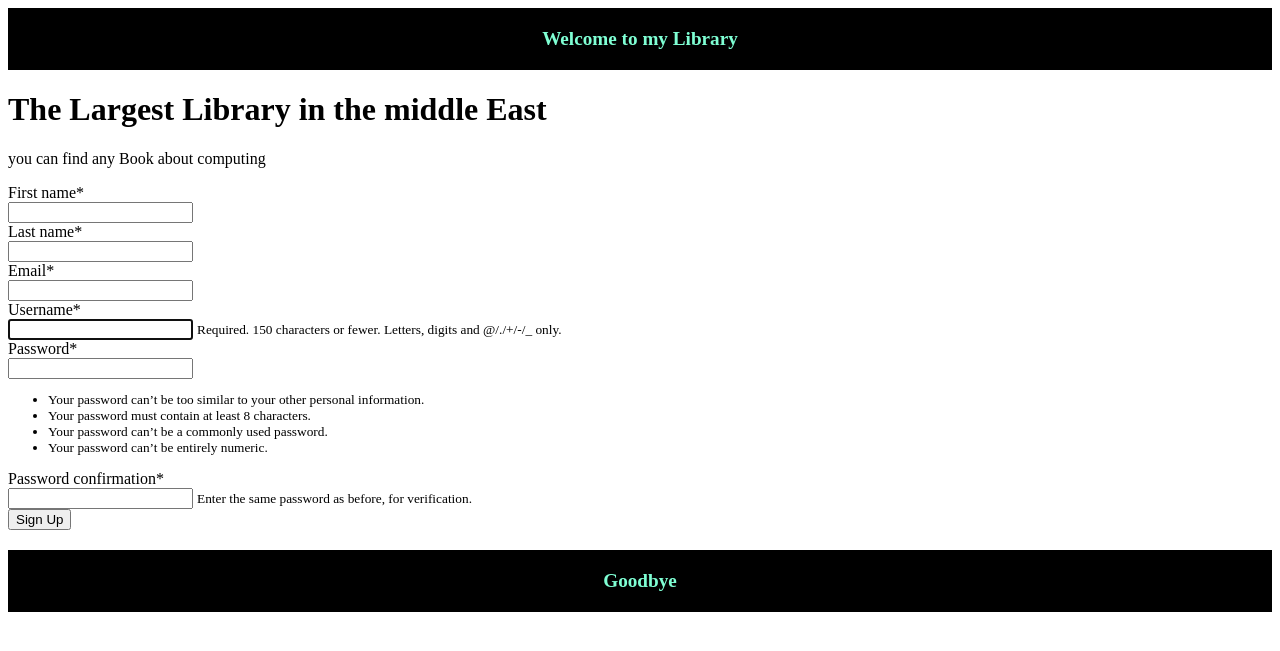
After one commit to nasserml/Django-Dr-Kareem, a Django app: page /Signup/ in a window 1280 px wide. The commit adds this page. Shown: the top 651 px of the page. Run offline with Django 4.2, Linux system fonts and the light colour scheme; some libraries are stand-ins or nearby versions.

Commit message:
Sign up Authentication Form

```diff
--- /dev/null
+++ b/20-LibraryProject2WithURLS/Bookapp/Templates/Bookapp/Sign_up.html
@@ -0,0 +1,25 @@
+{% extends "Bookapp/index.html" %}
+
+{% load crispy_forms_tags %}
+
+{% block content %}
+
+<div class="jumbotron text-center">
+    <h1>The Largest Library in the middle East</h1>
+    <p>you can find any Book about computing</p>
+
+</div>
+
+<div class="container">
+
+    <form action="/Signup/" method="POST">
+        {% csrf_token %}
+
+        {{form | crispy}}
+        <input type="submit" value="Sign Up">
+    </form>
+
+</div>
+
+
+{% endblock %}
--- a/20-LibraryProject2WithURLS/Bookapp/forms.py
+++ b/20-LibraryProject2WithURLS/Bookapp/forms.py
@@ -13,3 +13,14 @@ class BookForm(forms.ModelForm):
     class Meta:
         model = Book
         exclude = ['dept']
+
+
+from django.contrib.auth.forms import UserCreationForm
+from django.contrib.auth.models import User
+class MySignUpForm(UserCreationForm):
+    first_name = forms.CharField(max_length=15)
+    last_name = forms.CharField(max_length=15)
+    email = forms.EmailField()
+    class Meta:
+        model = User
+        fields =('first_name', 'last_name', 'email', 'username', 'password1', 'password2')
--- a/20-LibraryProject2WithURLS/Bookapp/views.py
+++ b/20-LibraryProject2WithURLS/Bookapp/views.py
@@ -40,3 +40,18 @@ def addNewBook(request, dept_id):
 
     return render(request,'Bookapp/AddnewBook.html',
                   {'Department': dept, 'form':form})
+
+
+from .forms import MySignUpForm
+from django.contrib.auth import login
+def signmeUp(request):
+    form = MySignUpForm(request.POST or None, request.FILES or None)
+
+    if form.is_valid():
+        user = form.save()
+
+        login(request, user)
+
+        return redirect('list_all_departments')
+
+    return render(request, 'Bookapp/Sign_up.html', {'form':form})
--- a/20-LibraryProject2WithURLS/Library2/urls.py
+++ b/20-LibraryProject2WithURLS/Library2/urls.py
@@ -19,6 +19,7 @@ from Bookapp.views import retriavedepartments
 from Bookapp.views import deptDisplay
 from Bookapp.views import AddNewDepartment
 from Bookapp.views import addNewBook
+from Bookapp.views import signmeUp
 
 urlpatterns = [
     path('admin/', admin.site.urls),
@@ -26,4 +27,6 @@ urlpatterns = [
     path('Department/<int:dept_id>', deptDisplay, name = 'display_department'),
     path('NewDepartment/', AddNewDepartment, name = 'add_new_department'),
     path('Department/<int:dept_id>/newBook', addNewBook, name = 'add_new_book'),
+    path('Department/<int:dept_id>/newBook', addNewBook, name = 'add_new_book'),
+    path('Signup/', signmeUp, name= 'sign_up_to_library'),
 ]
```
Also changed, not shown: 20-LibraryProject2WithURLS/Bookapp/Templates/Bookapp/index.html (+12 -6 lines).
